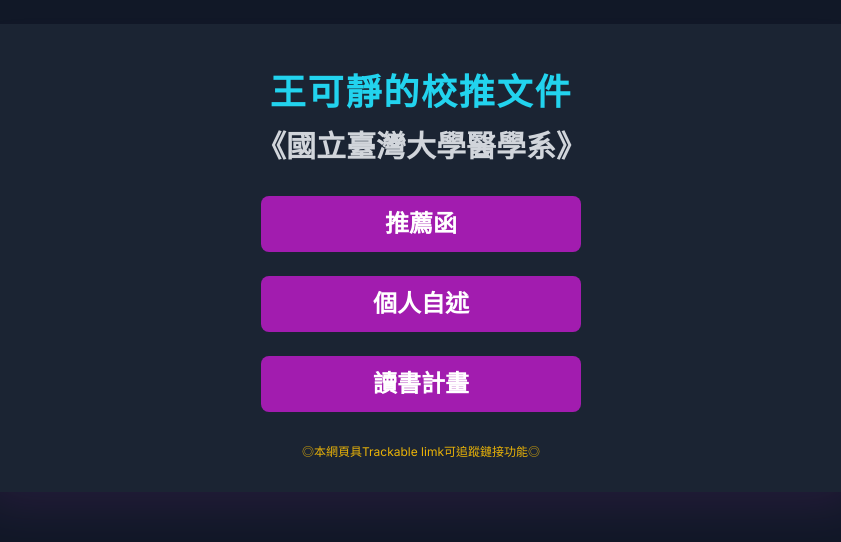
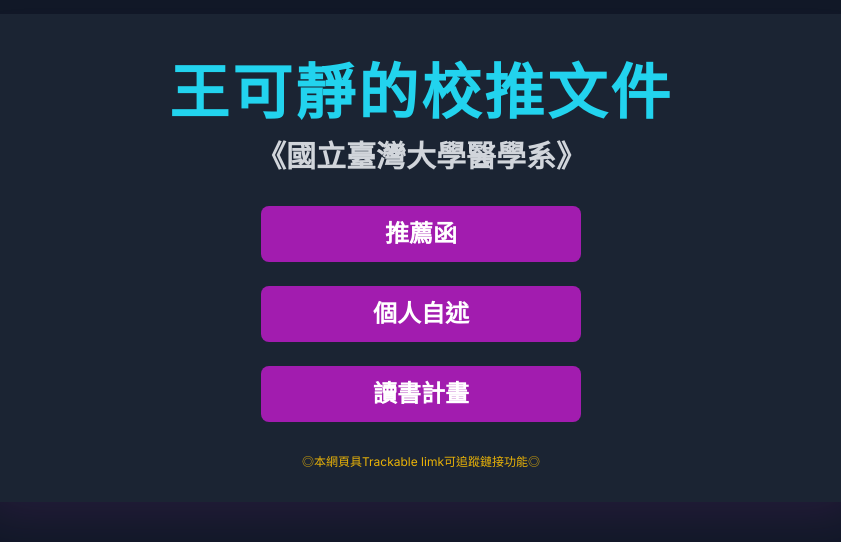
Before and after one commit to wangkejing2007/School-Recommened, a plain HTML site: page index.html in a window 1280 px wide. Shown: the part 142-684 px from the top of the page, without its empty margins (219-1060 px from the left). Drawn offline with nearby package versions, Linux system fonts and the light colour scheme.

Commit message:
Update index.html

```diff
--- a/index.html
+++ b/index.html
@@ -25,7 +25,7 @@
     <div class="text-center p-8 bg-gray-800/80 backdrop-blur-sm rounded-2xl shadow-2xl shadow-fuchsia-500/10 max-w-4xl w-full">
 
         <!-- 標題 (更新: 字體放大一級) -->
-        <h1 class="text-5xl md:text-4xl mt-4 font-black tracking-wider text-cyan-400">
+        <h1 class="text-3xl md:text-6xl mt-4 font-black tracking-wider text-cyan-400">
             王可靜的校推文件
         </h1>
 
```
